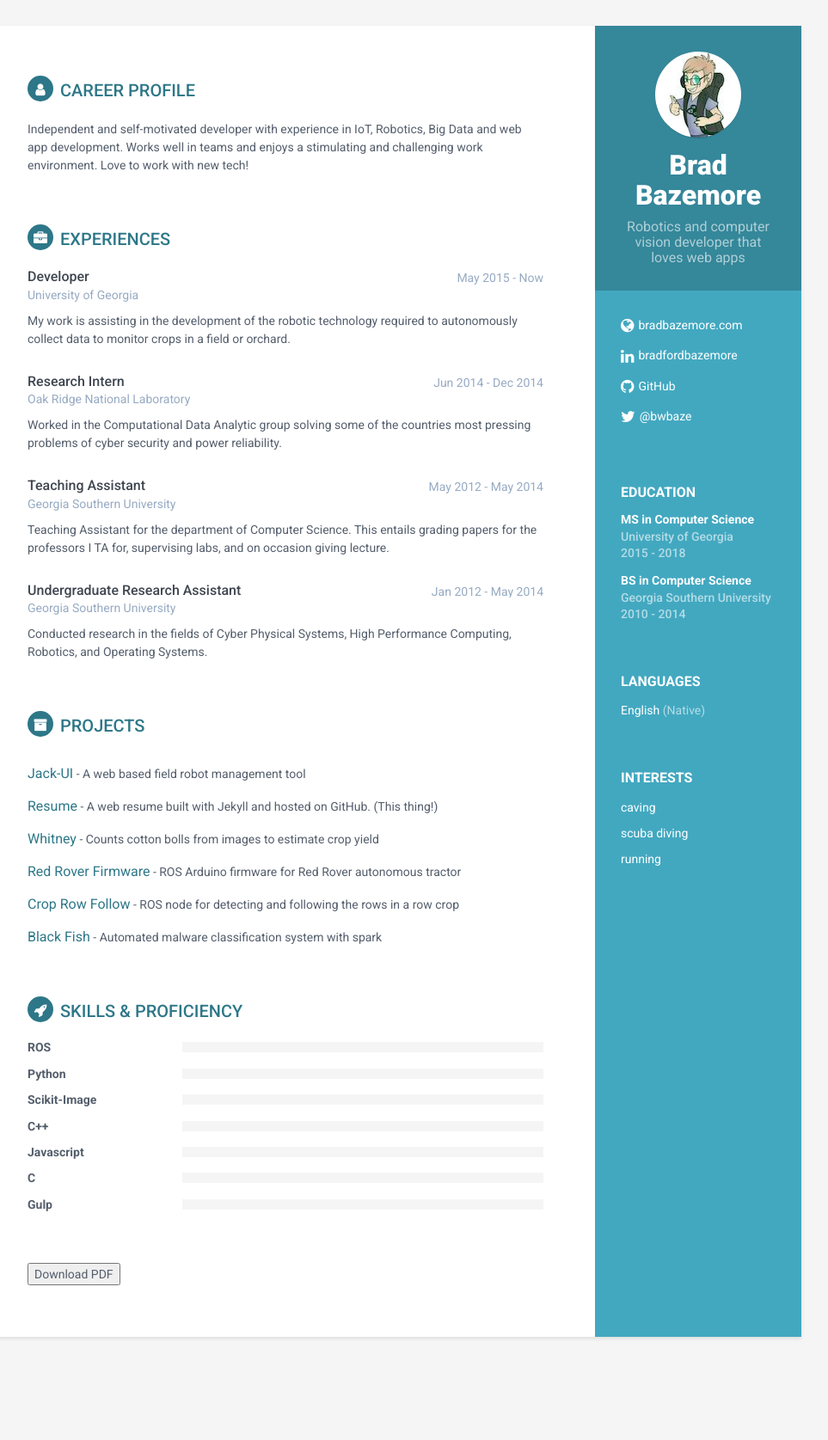
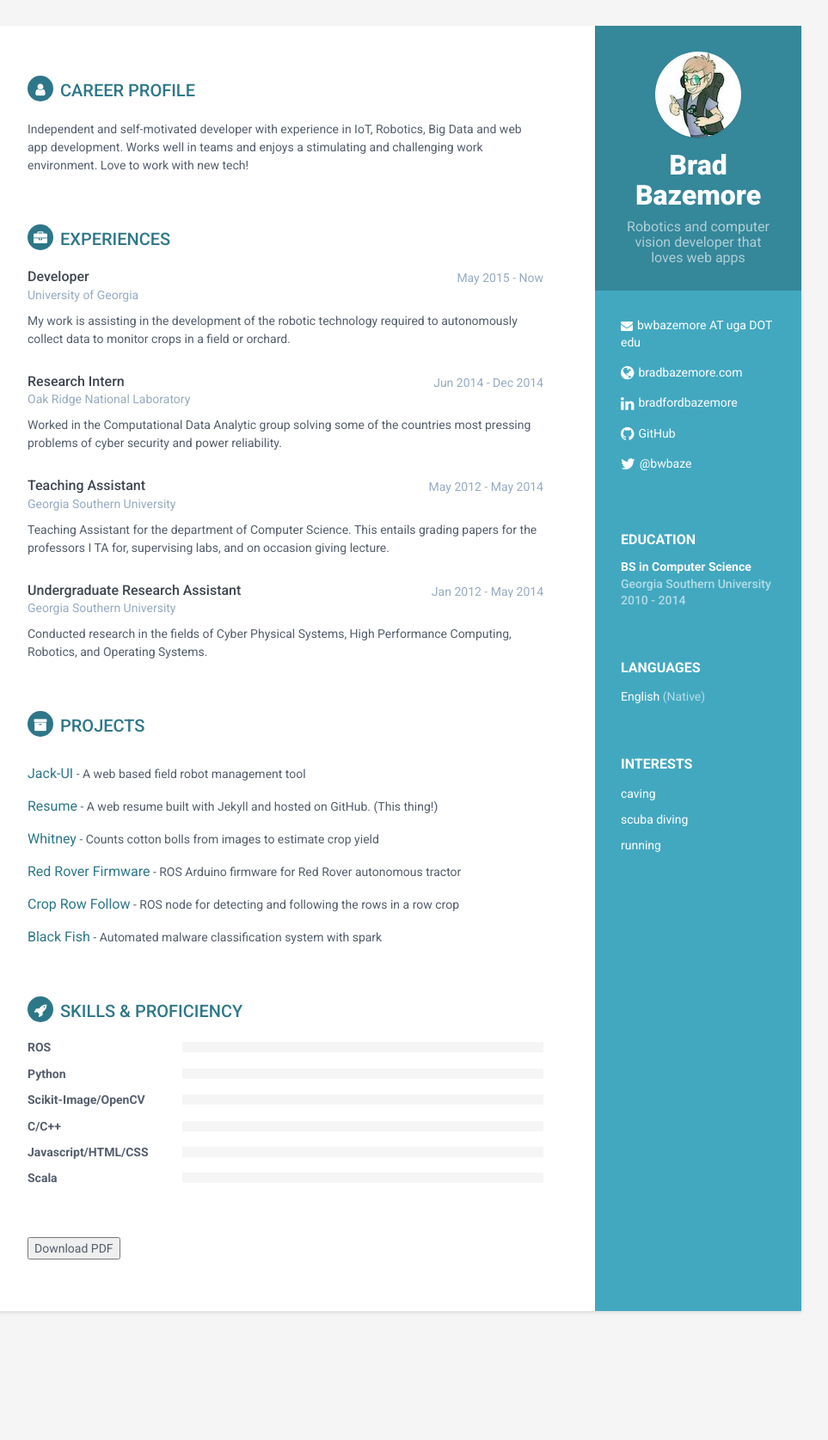
Before and after one commit to sonyccd/resume, a Jekyll site: the page built from index.html, in a window 1280 px wide. Shown: the whole page at 86% size, without its empty margins (188-1151 px from the left). Built offline with Jekyll 4.4.1, drawn with Linux system fonts in a browser that asks for light colours; nearby versions of some CDN libraries; after the commit the page ends 1645 px from its top, so only the background shows below that.

Commit message:
update config

```diff
--- a/_config.yml
+++ b/_config.yml
@@ -10,7 +10,7 @@ tagline: Robotics and computer vision developer that loves web apps
 pic: profile.jpg  #place a 100x100 picture inside /assets/images/ folder and provide the name of the file below
 
 #sidebar links
-email:
+email: bwbazemore AT uga DOT edu
 phone:
 website: bradbazemore.com #do not add http://
 linkedin: bradfordbazemore
@@ -18,10 +18,6 @@ github: sonyccd
 twitter: '@bwbaze'
 
 education:
-  - degree: "MS in Computer Science"
-    school: "University of Georgia"
-    time: "2015 - 2018"
-
   - degree: "BS in Computer Science"
     school: "Georgia Southern University"
     time: "2010 - 2014"
@@ -92,17 +88,14 @@ skills:
   - name: Python
     level: 85%
 
-  - name: Scikit-Image
+  - name: Scikit-Image/OpenCV
     level: 80%
 
-  - name: C++
+  - name: C/C++
     level: 75%
 
-  - name: Javascript
+  - name: Javascript/HTML/CSS
     level: 75%
 
-  - name: C
-    level: 70%
-
-  - name: Gulp
+  - name: Scala
     level: 60%
```
